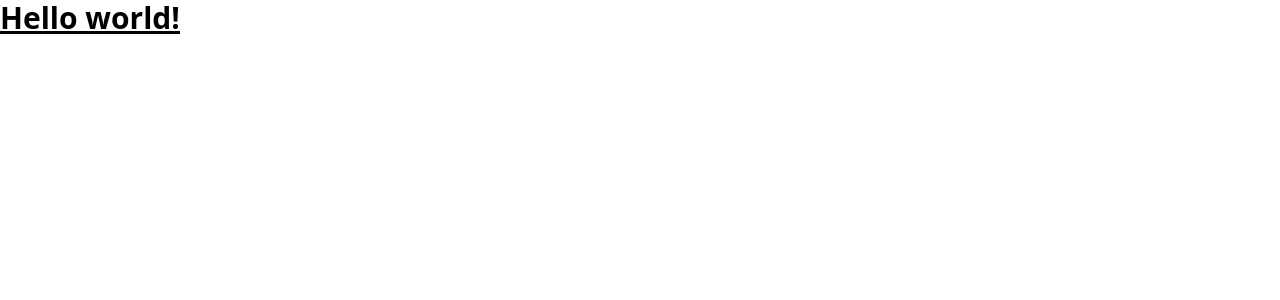
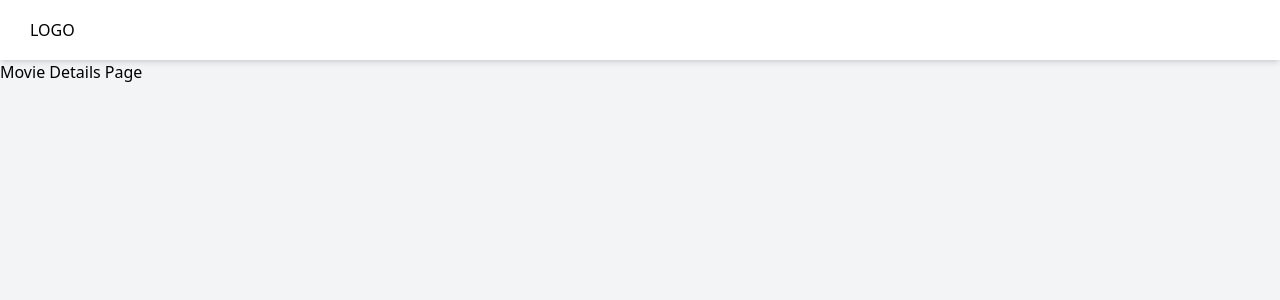
Before and after one commit to KonstantinLA87/test-xdsoft, a React (Create React App) app: page /details in a window 1280 px wide. Shown: the top 300 px of the page. Built offline with nearby package versions, Linux system fonts and the light colour scheme.

Commit message:
className + min tailwind classes + router + redux store provider

```diff
--- a/package.json
+++ b/package.json
@@ -11,6 +11,7 @@
     "@types/node": "^16.18.23",
     "@types/react": "^18.0.33",
     "@types/react-dom": "^18.0.11",
+    "classnames": "^2.3.2",
     "react": "^18.2.0",
     "react-dom": "^18.2.0",
     "react-redux": "^8.0.5",
--- a/src/App.tsx
+++ b/src/App.tsx
@@ -1,10 +1,18 @@
 import React from 'react';
+import { Route, Routes } from 'react-router-dom';
+import { HomePage } from './pages/HomePage';
+import { MovieDetailsPage } from './pages/MovieDetailsPage';
+import { Navbar } from './components/Navbar/Navbar';
 
 function App() {
   return (
-    <h1 className="text-3xl font-bold underline">
-      Hello world!
-    </h1>
+    <div className="app bg-gray-100">
+      <Navbar />
+      <Routes>
+        <Route path='/' element={<HomePage />} />
+        <Route path='/details' element={<MovieDetailsPage />} />
+      </Routes>
+    </div>
   );
 }
 
--- /dev/null
+++ b/src/components/Navbar/Navbar.tsx
@@ -0,0 +1,14 @@
+import classNames from 'classnames';
+import { memo } from 'react';
+
+interface NavbarProps {
+  className?: string;
+}
+
+export const Navbar = memo((props: NavbarProps) => {
+  return (
+    <div className="flex jusify-between items-center h-[60px] px-[30px] shadow-md bg-white">
+      <h2>LOGO</h2>
+    </div>
+  );
+});
--- a/src/index.css
+++ b/src/index.css
@@ -1,3 +1,7 @@
 @tailwind base;
 @tailwind components;
 @tailwind utilities;
+
+.app {
+  min-height: 100vh;
+}
--- a/src/index.tsx
+++ b/src/index.tsx
@@ -2,10 +2,13 @@ import React from 'react';
 import ReactDOM from 'react-dom/client';
 import './index.css';
 import App from './App';
+import { BrowserRouter } from 'react-router-dom';
 
 const root = ReactDOM.createRoot(
   document.getElementById('root') as HTMLElement
 );
 root.render(
+  <BrowserRouter>
     <App />
+  </BrowserRouter>
 );
--- /dev/null
+++ b/src/pages/HomePage/index.ts
@@ -0,0 +1 @@
+export { HomePageAsync as HomePage } from "./ui/HomePage.async";
--- /dev/null
+++ b/src/pages/HomePage/ui/HomePage.async.ts
@@ -0,0 +1,3 @@
+import { lazy } from 'react';
+
+export const HomePageAsync = lazy(async () => import('./HomePage'));
--- /dev/null
+++ b/src/pages/HomePage/ui/HomePage.tsx
@@ -0,0 +1,17 @@
+import classNames from 'classnames';
+import { memo } from 'react';
+
+interface HomePageProps {
+  className?: string;
+}
+
+const HomePage = memo((props: HomePageProps) => {
+  const {className} = props;
+  return (
+    <div className={classNames('HomePage', {}, [className])}>
+      <h1>HomePage</h1>
+    </div>
+  );
+});
+
+export default HomePage;
--- /dev/null
+++ b/src/pages/MovieDetailsPage/index.ts
@@ -0,0 +1 @@
+export { MovieDetailsPageAsync as MovieDetailsPage } from "./ui/MovieDetailsPage.async";
--- /dev/null
+++ b/src/pages/MovieDetailsPage/ui/MovieDetailsPage.async.ts
@@ -0,0 +1,3 @@
+import { lazy } from 'react';
+
+export const MovieDetailsPageAsync = lazy(async () => import('./MovieDetailsPage'));
--- /dev/null
+++ b/src/pages/MovieDetailsPage/ui/MovieDetailsPage.tsx
@@ -0,0 +1,17 @@
+import classNames from 'classnames';
+import { memo } from 'react';
+
+interface MovieDetailsPageProps {
+  className?: string;
+}
+
+const MovieDetailsPage = memo((props: MovieDetailsPageProps) => {
+  const {className} = props;
+  return (
+    <div className={classNames('MovieDetails', {}, [className])}>
+      <h1>Movie Details Page</h1>
+    </div>
+  );
+});
+
+export default MovieDetailsPage;
```
Also changed, not shown: src/store/index.ts (added), 1 other file (tests, documents, lock files or other folders).
